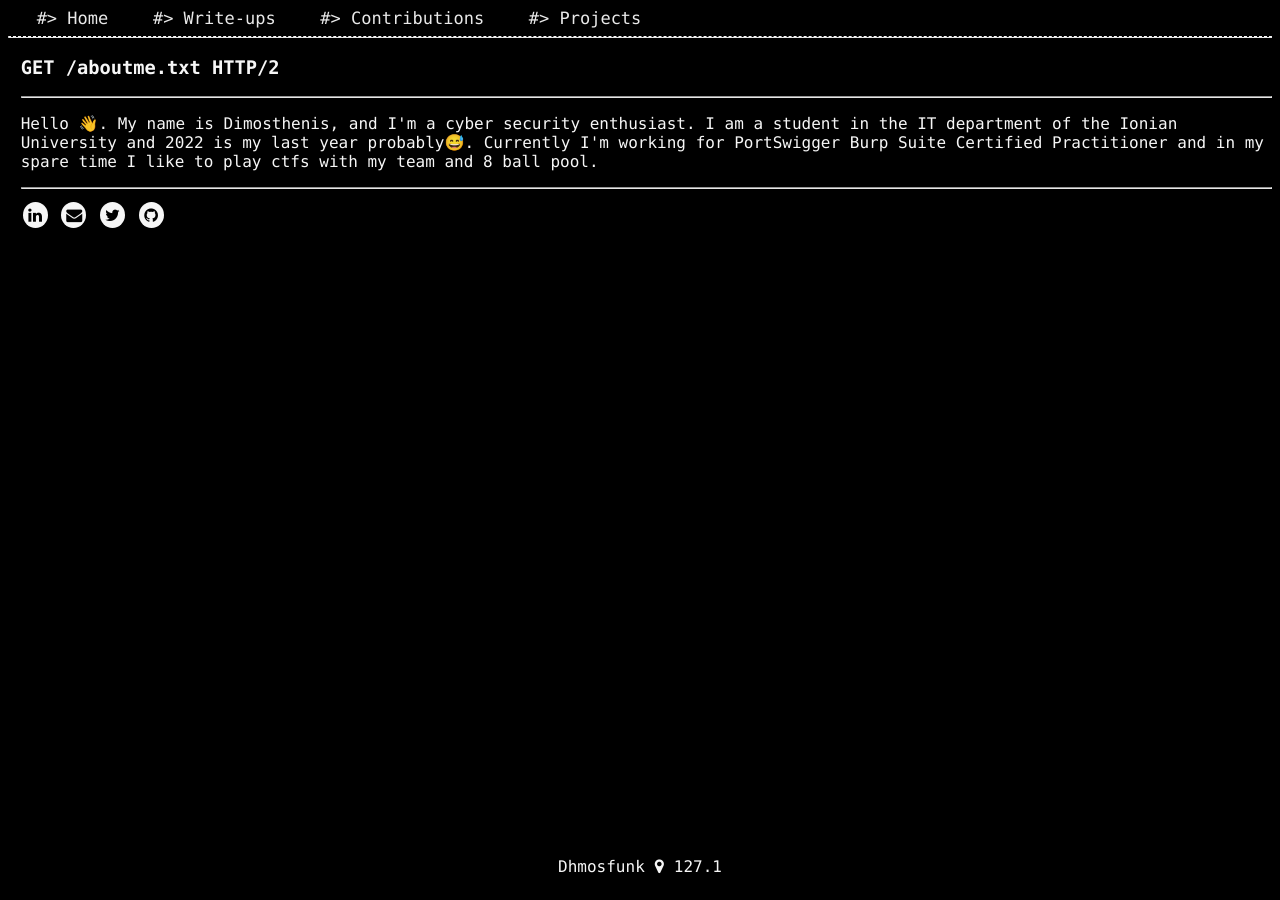
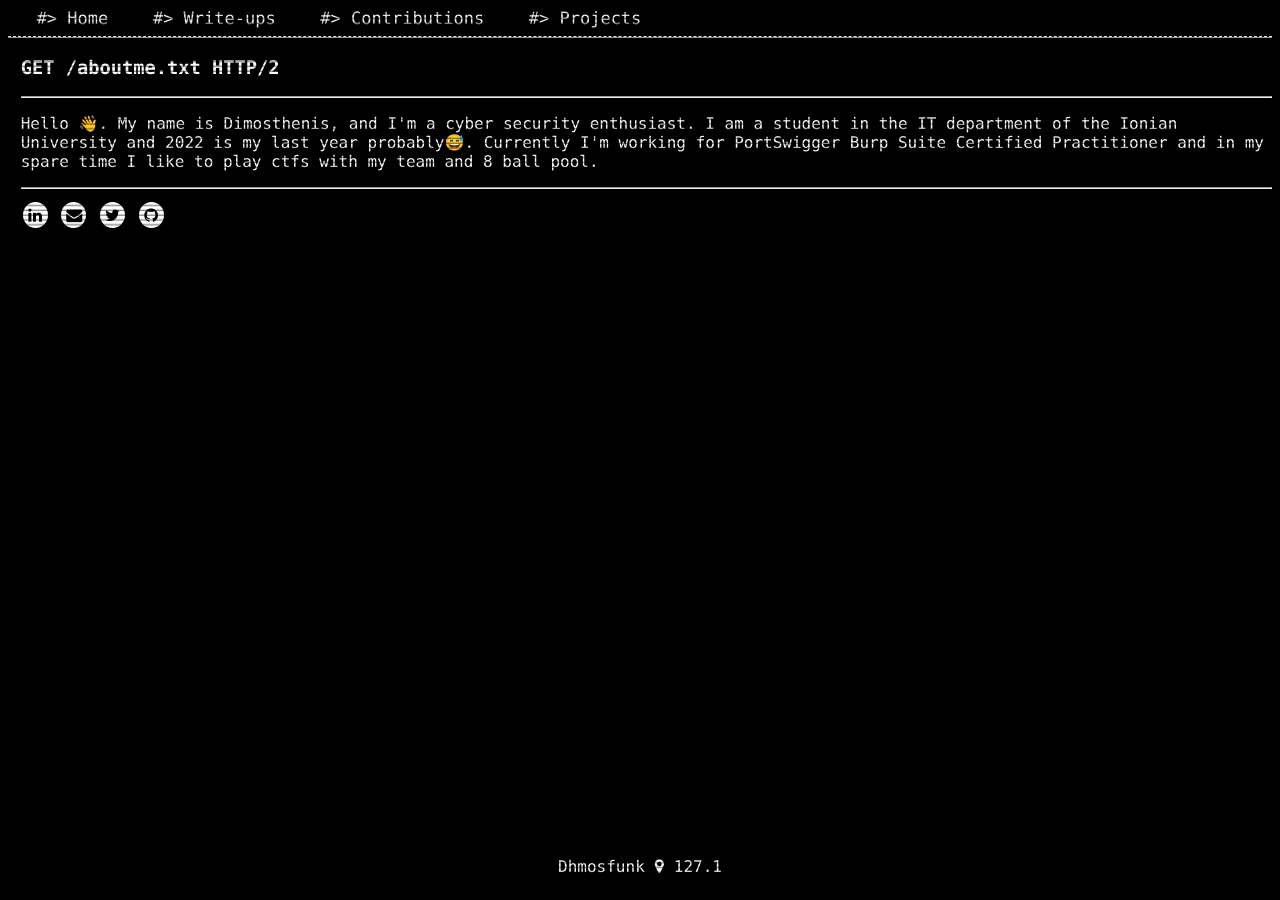
Before and after one commit to dhmosfunk/dhmosfunk.github.io, a Jekyll site: the page built from index.html, in a window 1280 px wide. Built offline with Jekyll 4.4.1, drawn with Linux system fonts in a browser that asks for light colours.

Commit message:
remove flickering & add scanlines

```diff
--- a/_layouts/default.html
+++ b/_layouts/default.html
@@ -20,10 +20,9 @@
 
         {{ content }}
 </div>
+<!--
+<div class="flicker"></div>
+-->
+<div class="scanlines"></div>
 
-<div class="flicker"></div>
-
-<!--
-<div class="scanlines"></div>
--->
 </html>
```
